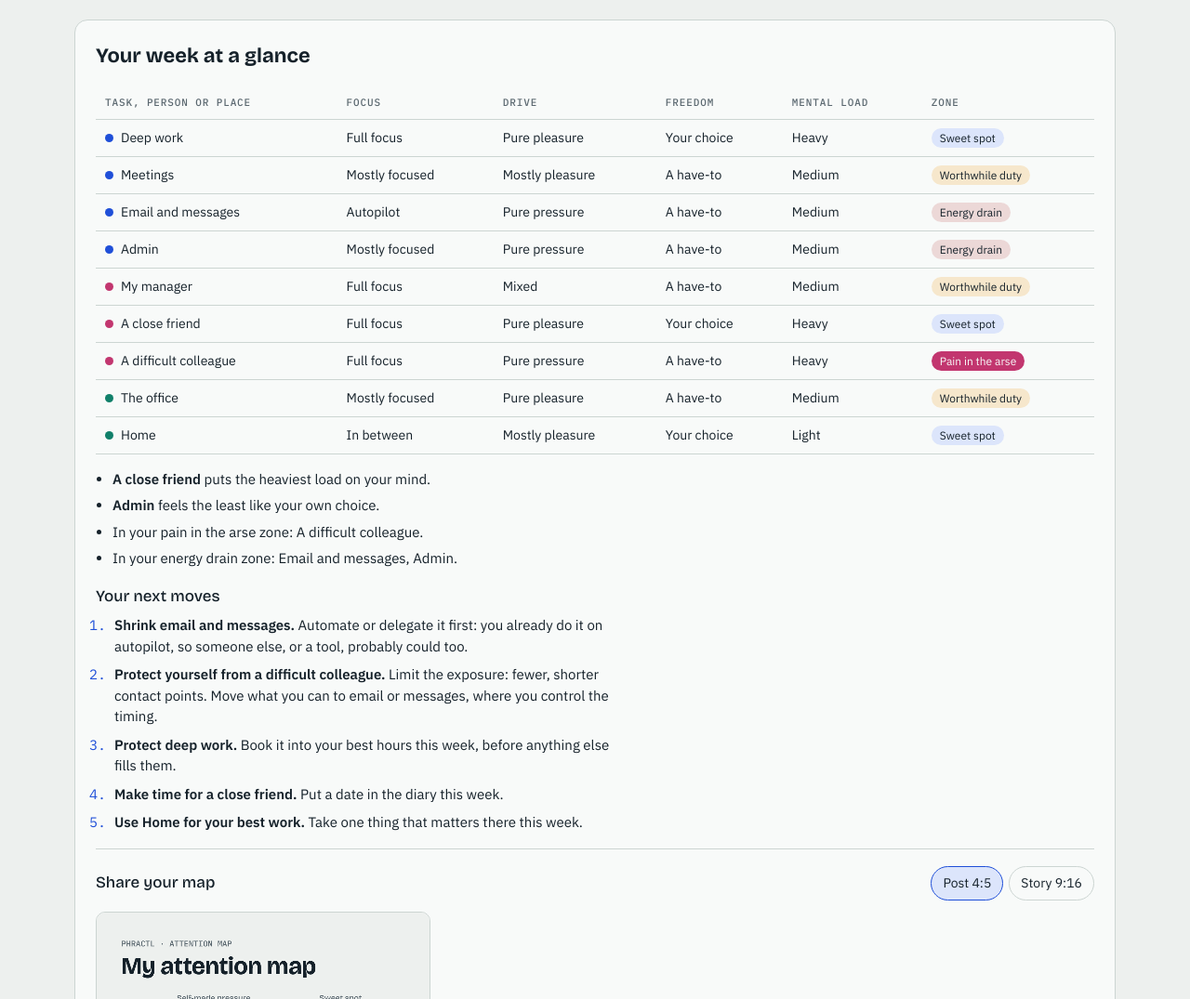
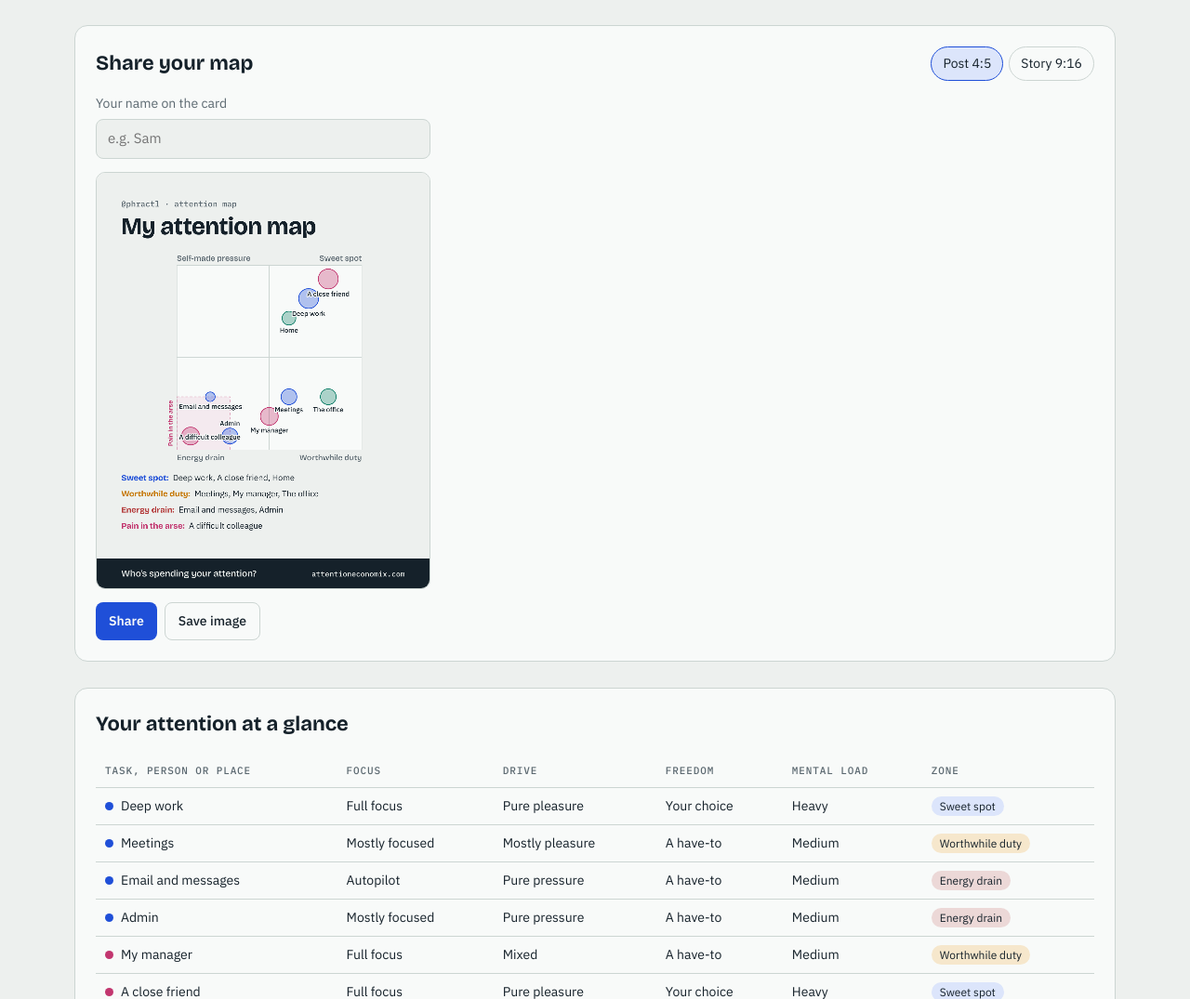
Before and after one commit to phractl/attention, a plain HTML site: page index.html in a window 1280 px wide. Shown: the part 1725-2800 px from the top of the page at 93% size. Drawn offline with nearby package versions, Linux system fonts and the light colour scheme.

Commit message:
Clear removes items, share card moves up, name on card, @phractl
- Clear and start my own now empties the list and shows a start prompt
- Share section sits right after the map, with a Share my map button in the map header
- Summary renamed Your attention at a glance; no more week wording
- Brand line and share text use @phractl
- Optional name field puts "Name's attention map" on the card

Co-Authored-By: Claude Opus 5.5 <noreply@anthropic.com>
Claude-Session: https://claude.ai/code/session_01L1LiHHegNLNSWRbuAUu8ii

```diff
--- a/index.html
+++ b/index.html
@@ -129,7 +129,9 @@ td.num{font-family:var(--f-mono);font-variant-numeric:tabular-nums}
 .movebox{display:grid;gap:8px}.movebox:empty{display:none}
 .moves{margin:0;padding-left:20px;display:grid;gap:8px}.moves li{max-width:62ch}.moves li::marker{color:var(--accent);font-family:var(--f-mono)}
 .map .movebox{border-top:1px solid var(--line);padding-top:16px}
-.share{display:grid;gap:12px;border-top:1px solid var(--line);padding-top:18px}
+.share{display:grid;gap:14px}
+.namefield{display:grid;gap:6px;font-size:14px;color:var(--muted);max-width:360px}
+.namefield input{font:inherit;font-size:15px;color:var(--ink);background:var(--bg);border:1px solid var(--line);border-radius:8px;padding:9px 12px}
 .sharehead{display:flex;justify-content:space-between;align-items:center;gap:12px;flex-wrap:wrap}
 .sharehead .kinds{display:inline-flex;gap:6px}
 #card{width:100%;max-width:360px;height:auto;border-radius:10px;border:1px solid var(--line);display:block}
@@ -142,9 +144,9 @@ footer{color:var(--muted);font-size:13px;max-width:70ch}
 <body>
 <div class="wrap">
   <header>
-    <div class="brand">phractl · attention map</div>
+    <div class="brand">@phractl · attention map</div>
     <h1>Where does your <em>attention</em> actually go?</h1>
-    <p class="lede">Add the tasks, people and places that fill your week, and answer six quick statements about each. You'll see how much focus each one takes, whether it brings you pleasure or pressure, and whether you chose it or it chose you.</p>
+    <p class="lede">Add the tasks, people and places that take up your attention, and answer six quick statements about each. You'll see how much focus each one takes, whether it brings you pleasure or pressure, and whether you chose it or it chose you.</p>
   </header>
 
   <section class="card" aria-labelledby="t-tasks">
@@ -165,7 +167,7 @@ footer{color:var(--muted);font-size:13px;max-width:70ch}
         <h2 id="t-q">Think about the time you spend <span id="qPrep">on</span> <span id="qTask">deep work</span>.</h2>
       </div>
       <div id="questions" style="display:grid;gap:16px"></div>
-      <div class="nav">
+      <div class="nav" id="qNav">
         <button class="btn ghost" id="prevBtn" type="button">Previous</button>
         <button class="btn" id="nextBtn" type="button">Next</button>
       </div>
@@ -174,6 +176,7 @@ footer{color:var(--muted);font-size:13px;max-width:70ch}
     <div class="card map" aria-labelledby="t-map">
       <div style="display:flex;justify-content:space-between;gap:12px;flex-wrap:wrap;align-items:baseline">
         <h2 id="t-map">Your attention map</h2>
+        <button class="btn" id="toShare" type="button">Share my map</button>
       </div>
       <svg id="map" viewBox="0 0 420 430" role="img" aria-label="Map of tasks by motivation and liberty"></svg>
       <div class="legend">
@@ -190,23 +193,25 @@ footer{color:var(--muted);font-size:13px;max-width:70ch}
     </div>
   </section>
 
-  <section class="card summary" aria-labelledby="t-sum">
-    <h2 id="t-sum">Your week at a glance</h2>
-    <div class="tablewrap"><table id="sumTable"></table></div>
-    <ul class="insights" id="weekInsights"></ul>
-    <div class="movebox" id="plan"></div>
-    <div class="share">
+    <section class="card share" id="shareCard" aria-labelledby="t-share">
       <div class="sharehead">
-        <h3>Share your map</h3>
+        <h2 id="t-share">Share your map</h2>
         <div class="kinds" role="group" aria-label="Image size"><button type="button" class="chip" data-f="post" aria-pressed="true">Post 4:5</button><button type="button" class="chip" data-f="story" aria-pressed="false">Story 9:16</button></div>
       </div>
+      <label class="namefield" for="userName">Your name on the card <input id="userName" maxlength="30" placeholder="e.g. Sam" autocomplete="given-name"></label>
       <canvas id="card" aria-label="Shareable image of your attention map"></canvas>
       <div class="nav" style="justify-content:flex-start">
         <button class="btn" id="shareNative" type="button">Share</button>
         <button class="btn ghost" id="shareSave" type="button">Save image</button>
       </div>
       <p class="sharenote" id="shareNote" hidden></p>
-    </div>
+    </section>
+
+  <section class="card summary" aria-labelledby="t-sum">
+    <h2 id="t-sum">Your attention at a glance</h2>
+    <div class="tablewrap"><table id="sumTable"></table></div>
+    <ul class="insights" id="weekInsights"></ul>
+    <div class="movebox" id="plan"></div>
   </section>
 
   <footer>How it works: every statement nudges one of three scores, focus, drive or freedom. Mental load adds up how hard a task, person or place pulls on you, whichever way it pulls. Your answers stay on this device.<br><br>A Phractl tool. More on attention, systems and growth at <a href="https://phractl.com" target="_blank" rel="noopener">phractl.com</a>.</footer>
@@ -246,7 +251,7 @@ let state={profile:"general",tasks:freshTasks("general",true),cur:0,example:true
 try{const s=JSON.parse(localStorage.getItem("ascape3")||"null");if(s&&s.tasks&&s.tasks.length&&s.profile)state=s;}catch(e){}
 const OLD_ACADEMIC=["research","writing","teaching","admin","pstud","phod","pcoau","lcampus","llib"];
 if(state.profile!=="general"){state.profile="general";if(!state.example)state.tasks=state.tasks.filter(t=>!OLD_ACADEMIC.includes(t.id));}
-if(!state.tasks.length){state.tasks=freshTasks("general",true);state.example=true;}
+if(!state.tasks.length&&state.example){state.tasks=freshTasks("general",true);}
 if(state.example){state.tasks=freshTasks(state.profile,true);state.cur=Math.min(state.cur,state.tasks.length-1);}
 const save=()=>{try{localStorage.setItem("ascape3",JSON.stringify(state))}catch(e){}};
 
@@ -364,6 +369,9 @@ function renderTasks(){
 }
 function renderQuestions(){
   const t=state.tasks[state.cur];
+  const empty=!t;el("qNav").hidden=empty;
+  if(empty){el("qStep").textContent="Start here";el("t-q").textContent="Add a task, person or place above to begin.";el("questions").innerHTML=`<p style="margin:0;color:var(--muted)">Pick Task, Person or Place, type a name and press Add. Try the things that take up most of your attention: a job, a meeting, a person you deal with every day, the place you work.</p>`;return;}
+  if(!el("qTask")){el("t-q").innerHTML='Think about the time you spend <span id="qPrep">on</span> <span id="qTask"></span>.';}
   el("qStep").textContent=`${{task:"Task",person:"Person",place:"Place"}[kindOf(t)]} · ${state.cur+1} of ${state.tasks.length}`;
   el("qPrep").textContent=isP(t)?"with":isL(t)?"at":"on";
   el("qTask").textContent=nm(t);
@@ -378,7 +386,7 @@ function renderQuestions(){
     q.appendChild(d);
   });
   el("prevBtn").disabled=state.cur===0;
-  el("nextBtn").textContent=state.cur===state.tasks.length-1?"See my week":"Next";
+  el("nextBtn").textContent=state.cur===state.tasks.length-1?"See the summary":"Next";
 }
 
 const W=420,P=40,PT=34,span=W-2*P,H=PT+span+56,sx=v=>P+(v+4.7)/9.4*span,sy=v=>PT+(4.7-v)/9.4*span,rad=C=>5+(C+4)*1.9,BOT=PT+span;
@@ -397,7 +405,7 @@ function placeLabels(labs){
   return out;
 }
 function renderMap(){
-  const svg=el("map");const cur=state.tasks[state.cur];
+  const svg=el("map");const cur=state.tasks[state.cur]||null;
   let g=`<rect x="${P}" y="${PT}" width="${span}" height="${span}" fill="none" stroke="var(--line)"/>`;
   for(let v=-4;v<=4;v++){
     const w=v===0?1.4:.6,o=v===0?1:.6;
@@ -416,17 +424,17 @@ function renderMap(){
   state.tasks.forEach((t,i)=>{const d=taskDims(t);if(!d||i===state.cur)return;
     const c=colOf(t);g+=`<circle class="pt hit" data-i="${i}" cx="${sx(d.M)}" cy="${sy(d.L)}" r="${rad(d.C)}" fill="${c}" fill-opacity=".16" stroke="${c}" stroke-opacity=".7"><title>${esc(t.name)}</title></circle>`;
     labs.push({i,x:sx(d.M),y:sy(d.L),r:rad(d.C),t:short(t.name),bold:false});});
-  const d=taskDims(cur);
+  const d=cur?taskDims(cur):null;
   if(d)labs.unshift({i:state.cur,x:sx(d.M),y:sy(d.L),r:rad(d.C),t:short(cur.name),bold:true});
   if(d){g+=`<circle class="pt" cx="${sx(d.M)}" cy="${sy(d.L)}" r="${rad(d.C)}" fill="${colOf(cur)}" fill-opacity=".9"><title>${esc(cur.name)}</title></circle>`;
 }
   g+=placeLabels(labs);
   svg.innerHTML=g;
   svg.querySelectorAll(".hit").forEach(c=>c.onclick=()=>{state.cur=+c.dataset.i;render();});
-  el("mapSel").textContent=taskDims(cur)?`Showing: ${cur.name}`:"";
+  el("mapSel").textContent=d?`Showing: ${cur.name}`:"";
   // readout
   const r=el("readout");
-  if(!d){r.innerHTML=`<p style="grid-column:1/-1;margin:0;color:var(--muted)">Answer all six statements to place ${esc(cur.name)} on the map.</p>`;el("insights").innerHTML="";el("moves").innerHTML="";return;}
+  if(!d){r.innerHTML=`<p style="grid-column:1/-1;margin:0;color:var(--muted)">${cur?`Answer all six statements to place ${esc(cur.name)} on the map.`:"Your map fills in as you answer."}</p>`;el("insights").innerHTML="";el("moves").innerHTML="";return;}
   const m=(lab,v,max,mid)=>`<div class="meter"><span class="label">${mid?["","Focus","Drive","Freedom"][mid]:"Mental load"}</span><span class="v">${lab}</span><div class="bar ${mid?"mid":""}"><i style="${mid?(v>=0?`left:50%;width:${v/8*100}%`:`left:${50+v/8*100}%;width:${-v/8*100}%`):`left:0;width:${v/max*100}%`}"></i></div></div>`;
   r.innerHTML=m(word("C",d.C),d.C,4,1)+m(word("M",d.M),d.M,4,2)+m(word("L",d.L),d.L,4,3)+m(loadWord(d.A),d.A,12,0);
   el("insights").innerHTML=insightsFor(cur,d).map(s=>`<li>${s}</li>`).join("");
@@ -448,7 +456,7 @@ function movesFor(d,t){
     return m.slice(0,4);}
   const m=[...MOVES[z.n]];
   if(z.n==="Energy drain"&&d.C<=-0.75)m.unshift(["Automate or delegate it first","You already do it on autopilot, so someone else, or a tool, probably could too."]);
-  if(z.n==="Energy drain"&&d.C>=2)m.unshift(["Fix this one first","It's a drain that also takes your full focus. That's the most expensive kind of task in your week."]);
+  if(z.n==="Energy drain"&&d.C>=2)m.unshift(["Fix this one first","It's a drain that also takes your full focus. That's the most expensive kind of task there is."]);
   if(d.A>=8)m.push(["Plan a break after it","It takes a heavy load of attention. Give yourself a short reset before switching to something important."]);
   return m.slice(0,4);
 }
@@ -470,7 +478,7 @@ function renderPlan(done){
   if(sT)p.push(`<strong>Protect ${esc(nm(sT.t))}.</strong> Book it into your best hours this week, before anything else fills them.`);
   if(sP)p.push(`<strong>Make time for ${esc(nm(sP.t))}.</strong> Put a date in the diary this week.`);
   if(sL)p.push(`<strong>Use ${esc(nm(sL.t))} for your best work.</strong> Take one thing that matters there this week.`);
-  if(!sweet.length)p.push(`<strong>Find a sweet spot.</strong> Nothing in your week is both chosen and enjoyed. Add one small thing, one person or one place you'd make time for anyway.`);
+  if(!sweet.length)p.push(`<strong>Find a sweet spot.</strong> Nothing on your map is both chosen and enjoyed. Add one small thing, one person or one place you'd make time for anyway.`);
   if(self[0])p.push(`<strong>Rethink ${esc(nm(self[0].t))}.</strong> You keep it going yourself. Decide if it still earns its place.`);
   else if(duty[0])p.push(isP(duty[0].t)?`<strong>Set a rhythm with ${esc(nm(duty[0].t))}.</strong> Short, regular check-ins stop things piling up.`:`<strong>Get ahead on ${esc(nm(duty[0].t))}.</strong> Sort out what's coming early so it stays rewarding, not rushed.`);
   el("plan").innerHTML=done.length>=2?`<h3>Your next moves</h3><ol class="moves">${p.slice(0,5).map(x=>`<li>${x}</li>`).join("")}</ol>`:"";
@@ -484,7 +492,7 @@ function renderSummary(){
   if(done.length>=2){
     const top=done.reduce((a,b)=>b.d.A>a.d.A?b:a),cap=done.reduce((a,b)=>b.d.L<a.d.L?b:a),joy=done.reduce((a,b)=>b.d.M>a.d.M?b:a);
     w.push(`<strong>${esc(top.t.name)}</strong> puts the heaviest load on your mind.`);
-    if(joy!==top)w.push(`<strong>${esc(joy.t.name)}</strong> ${isP(joy.t)?"is who you most enjoy spending time with. Do they get the share of your week they deserve?":isL(joy.t)?"is where you most enjoy being. Do you get there often enough?":"is the task you enjoy most. Does it get the share of your week it deserves?"}`);
+    if(joy!==top)w.push(`<strong>${esc(joy.t.name)}</strong> ${isP(joy.t)?"is who you most enjoy spending time with. Do they get the time they deserve?":isL(joy.t)?"is where you most enjoy being. Do you get there often enough?":"is the task you enjoy most. Does it get the time it deserves?"}`);
     if(cap.d.L<0)w.push(`<strong>${esc(cap.t.name)}</strong> feels the least like your own choice.`);
     const pains=done.filter(r=>zone(r.d,r.t).n==="Pain in the arse");
     if(pains.length)w.push(`In your pain in the arse zone: ${pains.map(r=>esc(r.t.name)).join(", ")}.`);
@@ -495,9 +503,10 @@ function renderSummary(){
   renderPlan(done);
 }
 function render(){renderTasks();renderQuestions();renderMap();renderSummary();save();}
+el("toShare").onclick=()=>{drawCard();el("shareCard").scrollIntoView({behavior:"smooth",block:"start"});};
 el("prevBtn").onclick=()=>{if(state.cur>0){state.cur--;render();}};
 el("nextBtn").onclick=()=>{if(state.cur<state.tasks.length-1){state.cur++;render();}else el("t-sum").scrollIntoView({behavior:"smooth"});};
-el("clearBtn").onclick=()=>{state.tasks.forEach(t=>t.ans=[null,null,null,null,null,null]);state.example=false;state.cur=0;render();};
+el("clearBtn").onclick=()=>{state.tasks=[];state.example=false;state.cur=0;render();const n=el("newItem");if(n)n.focus();};
 /* ---------- share card ---------- */
 let cardFmt="post";
 const CARD={bg:"#EDF0EE",surface:"#F8FAF9",ink:"#15212A",muted:"#5B6870",line:"#CCD5D2",task:"#1F4FD8",person:"#C2366F",place:"#11806A",warm:"#C77A0A"};
@@ -509,8 +518,8 @@ function drawCard(){
   const story=cardFmt==="story",pad=80;
   ctx.fillStyle=CARD.bg;ctx.fillRect(0,0,Wd,Ht);
   ctx.textBaseline="alphabetic";
-  ctx.fillStyle=CARD.muted;ctx.font=`500 26px ${FONT_M}`;ctx.fillText("PHRACTL · ATTENTION MAP",pad,story?150:110);
-  ctx.fillStyle=CARD.ink;ctx.font=`700 ${story?96:80}px ${FONT_D}`;ctx.fillText("My attention map",pad,story?260:200);
+  ctx.fillStyle=CARD.muted;ctx.font=`500 26px ${FONT_M}`;ctx.fillText("@phractl · attention map",pad,story?150:110);
+  ctx.fillStyle=CARD.ink;ctx.font=`700 ${story?96:80}px ${FONT_D}`;ctx.fillText(fitText(ctx,cardTitle(),Wd-2*pad),pad,story?260:200);
   const ms=story?Wd-2*pad-40:600,mx=story?pad+40:(Wd-ms)/2+20,my=story?380:300;
   const vx=v=>mx+(v+4.7)/9.4*ms,vy=v=>my+(4.7-v)/9.4*ms,rr=C=>(5+(C+4)*1.9)*ms/340;
   ctx.fillStyle=CARD.surface;ctx.fillRect(mx,my,ms,ms);
@@ -543,14 +552,16 @@ function drawCard(){
   ctx.fillStyle=CARD.bg;ctx.font=`500 ${story?34:30}px ${FONT_D}`;ctx.fillText("Who's spending your attention?",pad,Ht-(story?48:38));
   ctx.textAlign="right";ctx.font=`500 ${story?28:24}px ${FONT_M}`;ctx.fillText(SITE,Wd-pad,Ht-(story?48:38));ctx.textAlign="left";
 }
+function cardTitle(){const n=(state.userName||"").trim();return n?`${n}${/s$/i.test(n)?"’":"’s"} attention map`:"My attention map";}
 function cardBlob(){return new Promise(r=>el("card").toBlob(r,"image/png"));}
 function shareNote(m){const n=el("shareNote");n.textContent=m;n.hidden=!m;}
 el("shareNative").onclick=async()=>{shareNote("");try{const b=await cardBlob();const f=new File([b],"my-attention-map.png",{type:"image/png"});
-  if(navigator.canShare&&navigator.canShare({files:[f]})){await navigator.share({files:[f],title:"My attention map",text:"Who's spending your attention? Map yours:",url:"https://"+SITE});}
+  if(navigator.canShare&&navigator.canShare({files:[f]})){await navigator.share({files:[f],title:cardTitle(),text:"Mapped my attention with @phractl. Who's spending yours?",url:"https://"+SITE});}
   else{shareNote("Your browser can't share images directly. Use Save image and post it from your photos.");}}
   catch(e){if(e&&e.name==="AbortError")return;shareNote("Sharing isn't available in this preview. It will work on phractl.com.");}};
 el("shareSave").onclick=async()=>{shareNote("");try{const b=await cardBlob();const u=URL.createObjectURL(b);const a=document.createElement("a");a.href=u;a.download="my-attention-map.png";document.body.appendChild(a);a.click();a.remove();setTimeout(()=>URL.revokeObjectURL(u),4000);
   shareNote("If nothing downloaded, saving is blocked in this preview. It will work on phractl.com. On a phone you can also press and hold the image.");}catch(e){shareNote("Saving isn't available in this preview. It will work on phractl.com.");}};
+const un=el("userName");un.value=state.userName||"";un.oninput=()=>{state.userName=un.value;save();drawCard();};
 document.querySelectorAll(".sharehead .chip").forEach(b=>b.onclick=()=>{cardFmt=b.dataset.f;document.querySelectorAll(".sharehead .chip").forEach(x=>x.setAttribute("aria-pressed",x===b));drawCard();});
 const _render=render;render=function(){_render();drawCard();};
 const _rs=renderSummary;renderSummary=function(){_rs();drawCard();};
```
